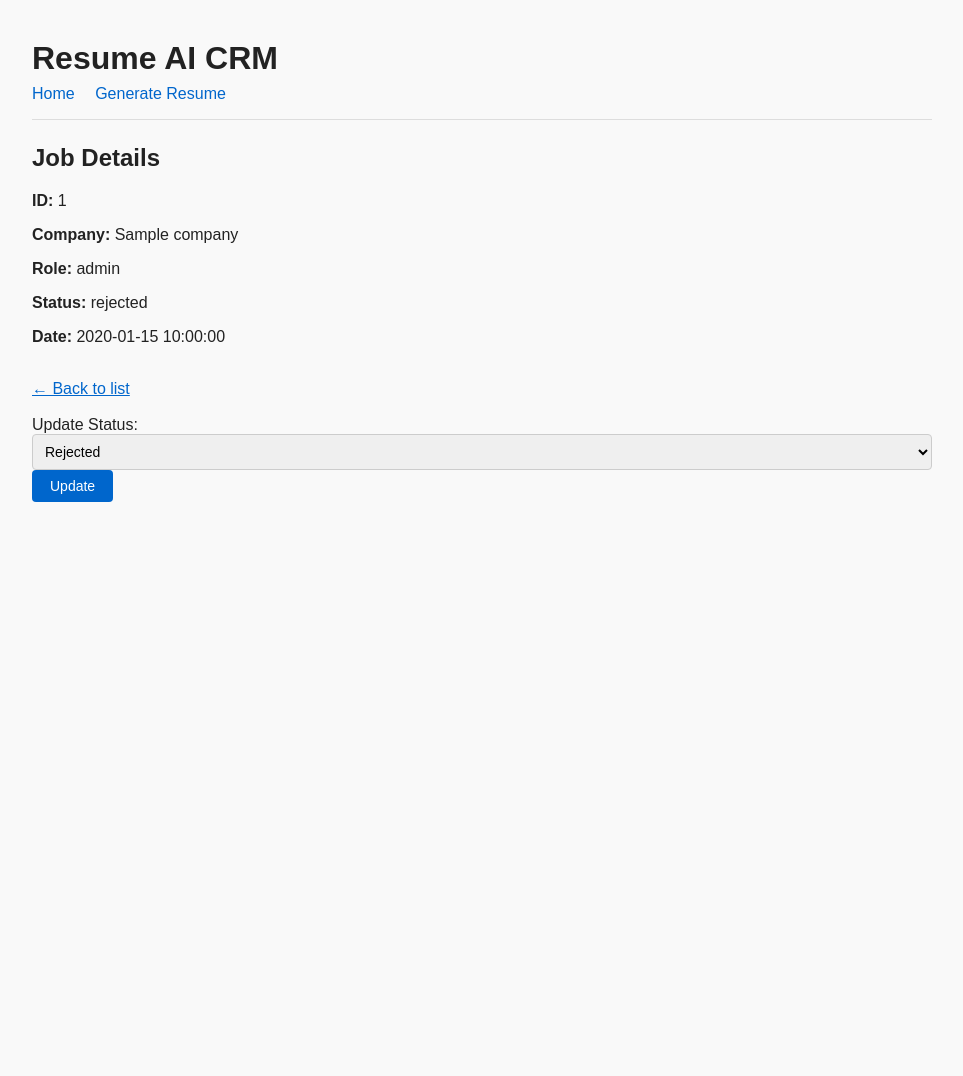
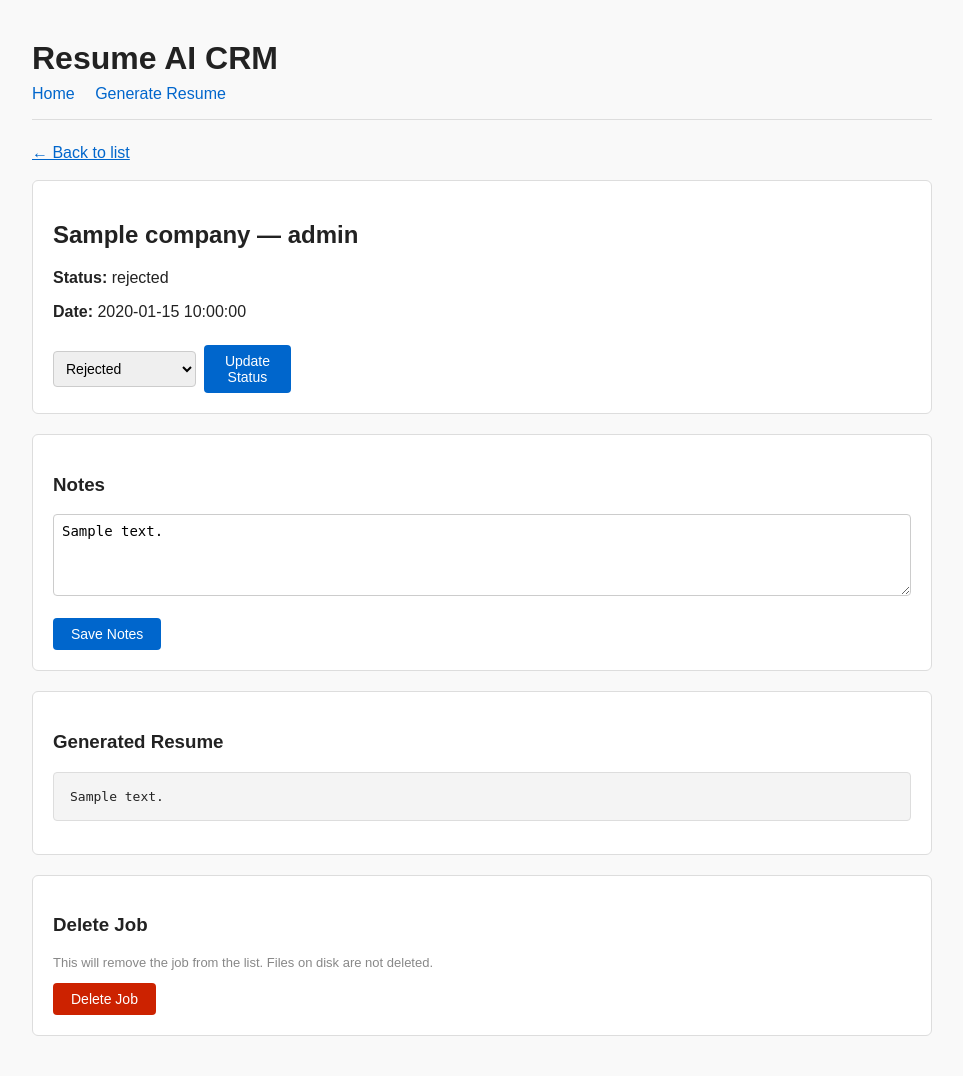
Before and after one commit to im-my-tea/resume-ai-crm, a FastAPI app: template templates/job_detail.html in a window 1280 px wide. Shown: the whole page, without its empty margins (158-1121 px from the left). Before the commit the page ends 502 px from the top, so only its background shows below. Run offline with FastAPI, Linux system fonts and the light colour scheme; the template is opened without the code that fills it: most values are stand-ins (such as "Sample title", 1, 10 or a date in 2020); parts of the project's set-up code (start-up, migrations or seed data) failed here and were passed over.

Commit message:
feat(jobs): extend job detail with notes, resume preview, and delete
- Notes: editable textarea persisted via update_notes() in job_service
- Resume preview: reads resume file from disk and renders in a <pre> block
- Delete: removes job from DB via delete_job(), redirects to home
- Redesigned job_detail.html using card layout for visual separation

```diff
--- a/templates/job_detail.html
+++ b/templates/job_detail.html
@@ -1,24 +1,17 @@
 {% extends "base.html" %}
 
 {% block content %}
-
-<h2>Job Details</h2>
-
-<p><b>ID:</b> {{ job_id }}</p>
-<p><b>Company:</b> {{ job.company }}</p>
-<p><b>Role:</b> {{ job.role }}</p>
-<p><b>Status:</b> {{ job.status }}</p>
-<p><b>Date:</b> {{ job.date }}</p>
-
-<br>
 
 <a href="/">← Back to list</a>
 
 <br><br>
 
-<form method="post" action="/jobs/{{ job_id }}/update">
-    <label>Update Status:</label>
+<div class="card">
+    <h2>{{ job.company }} — {{ job.role }}</h2>
+    <p><b>Status:</b> {{ job.status }}</p>
+    <p><b>Date:</b> {{ job.date }}</p>
 
+    <form method="post" action="/jobs/{{ job_id }}/update" style="display:inline-flex; gap:8px; align-items:center; margin-top:8px;">
         <select name="status">
             <option value="generated" {% if job.status == "generated" %}selected{% endif %}>Generated</option>
             <option value="applied" {% if job.status == "applied" %}selected{% endif %}>Applied</option>
@@ -26,8 +19,34 @@
             <option value="rejected" {% if job.status == "rejected" %}selected{% endif %}>Rejected</option>
             <option value="offer" {% if job.status == "offer" %}selected{% endif %}>Offer</option>
         </select>
+        <button type="submit">Update Status</button>
+    </form>
+</div>
 
-    <button type="submit">Update</button>
+<div class="card">
+    <h3>Notes</h3>
+    <form method="post" action="/jobs/{{ job_id }}/notes">
+        <textarea name="notes" rows="4">{{ job.notes or "" }}</textarea>
+        <br><br>
+        <button type="submit">Save Notes</button>
     </form>
+</div>
+
+<div class="card">
+    <h3>Generated Resume</h3>
+    {% if resume_text %}
+        <pre>{{ resume_text }}</pre>
+    {% else %}
+        <p style="color:#888;">Resume file not found at {{ job.resume_path }}</p>
+    {% endif %}
+</div>
+
+<div class="card">
+    <h3>Delete Job</h3>
+    <p style="color:#888; font-size:13px;">This will remove the job from the list. Files on disk are not deleted.</p>
+    <form method="post" action="/jobs/{{ job_id }}/delete" onsubmit="return confirm('Delete this job?');">
+        <button type="submit" class="danger">Delete Job</button>
+    </form>
+</div>
 
 {% endblock %}
```
Also changed, not shown: services/job_service.py (+23 -0 lines). Lines whose indentation alone changed are shown as unchanged.
